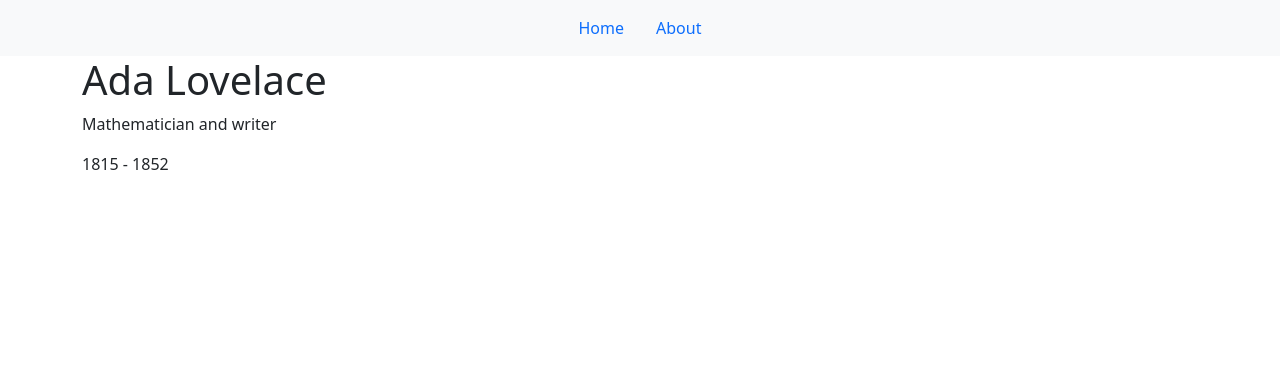
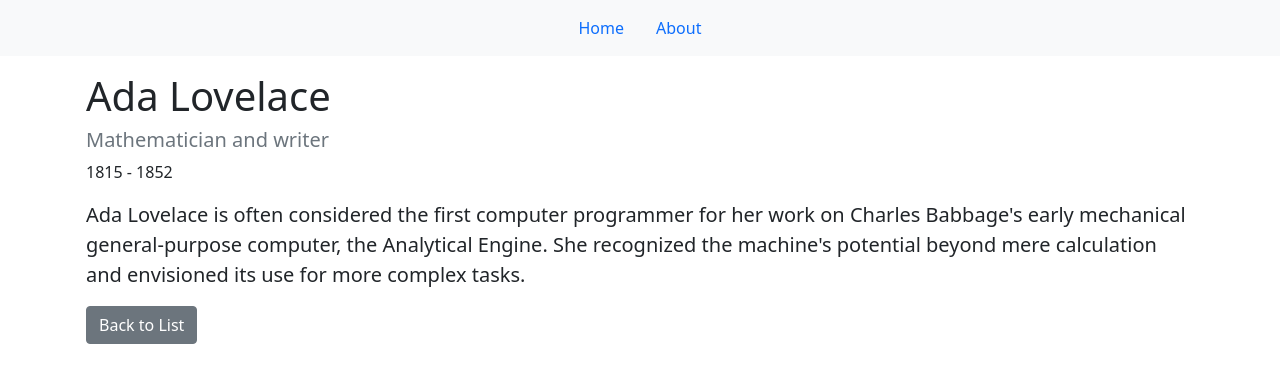
Before and after one commit to vladhaidukkk/dj-stepik, a Django app: page /women/ada-lovelace in a window 1280 px wide. Shown: the top 383 px of the page. Run offline with Django 5.2, Linux system fonts and the light colour scheme.

Commit message:
improve templates styling and add description to women

```diff
--- a/project/mysite/templates/base.html
+++ b/project/mysite/templates/base.html
@@ -33,7 +33,7 @@
                 </div>
             </nav>
         </header>
-        <main class="container">
+        <main class="container p-3">
             {% block content %}{% endblock %}
         </main>
     </body>
--- a/project/women/templates/women/detail.html
+++ b/project/women/templates/women/detail.html
@@ -2,13 +2,17 @@
 
 {% block title %}{{ woman.name }}{% endblock %}
 {% block content %}
-    <h1>{{ woman.name }}</h1>
-    <p>{{ woman.profession }}</p>
     <div>
-        {% if woman.death_year %}
-            {{ woman.birth_year }} - {{ woman.death_year }}
-        {% else %}
-            {{ woman.birth_year }}
-        {% endif %}
+        <h1>{{ woman.name }}</h1>
+        <h5 class="mb-2 text-muted">{{ woman.profession }}</h5>
+        <p>
+            {% if woman.death_year %}
+                {{ woman.birth_year }} - {{ woman.death_year }}
+            {% else %}
+                {{ woman.birth_year }}
+            {% endif %}
+        </p>
+        <p class="lead">{{ woman.description }}</p>
+        <a href="{% url 'women:home' %}" class="btn btn-secondary">Back to List</a>
     </div>
 {% endblock %}
--- a/project/women/views.py
+++ b/project/women/views.py
@@ -6,6 +6,11 @@ women = [
         "slug": "ada-lovelace",
         "name": "Ada Lovelace",
         "profession": "Mathematician and writer",
+        "description": (
+            "Ada Lovelace is often considered the first computer programmer for her work on Charles Babbage's early "
+            "mechanical general-purpose computer, the Analytical Engine. She recognized the machine's potential beyond "
+            "mere calculation and envisioned its use for more complex tasks."
+        ),
         "birth_year": 1815,
         "death_year": 1852,
         "is_published": True,
@@ -14,6 +19,11 @@ women = [
         "slug": "marie-curie",
         "name": "Marie Curie",
         "profession": "Physicist and chemist",
+        "description": (
+            "Marie Curie was a pioneering scientist known for her research on radioactivity. She was the first woman "
+            "to win a Nobel Prize and remains the only person to win Nobel Prizes in two different scientific "
+            "fields: Physics and Chemistry."
+        ),
         "birth_year": 1867,
         "death_year": 1934,
         "is_published": False,
@@ -22,6 +32,11 @@ women = [
         "slug": "rosalind-franklin",
         "name": "Rosalind Franklin",
         "profession": "Chemist",
+        "description": (
+            "Rosalind Franklin was a chemist whose work with X-ray diffraction was critical to the discovery of the "
+            "DNA double helix. Her contributions to molecular biology were significant, and she is now recognized as a "
+            "key figure in the field."
+        ),
         "birth_year": 1920,
         "death_year": 1958,
         "is_published": True,
```
Also changed, not shown: project/women/templates/women/index.html (+9 -9 lines).
